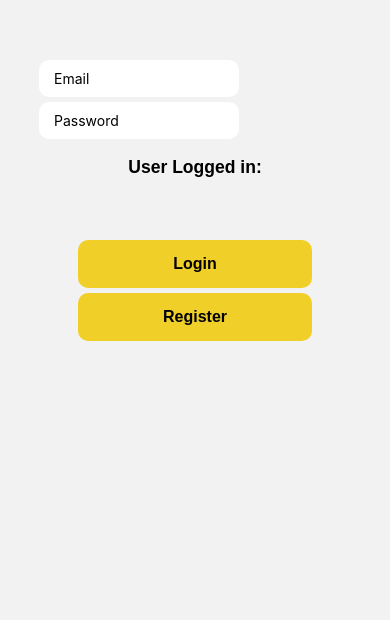
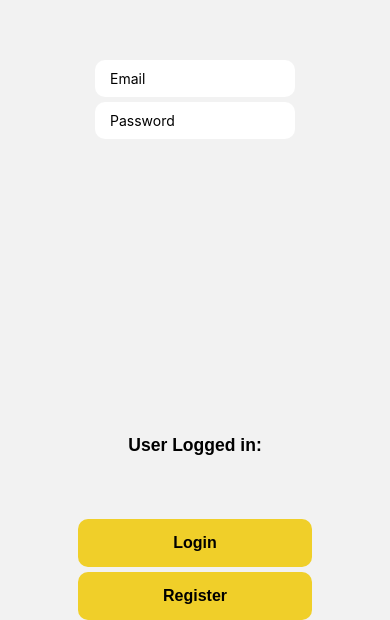
Before and after one commit to richardparle/pt-finder, a React Native app in the folder react-native-app/: screen /Login in a window 390 px wide. Shown: the part 224-844 px from the top of the page. Built offline with nearby package versions, Linux system fonts and the light colour scheme; no server answers.

Commit message:
styling added

```diff
--- a/react-native-app/src/styles/styles.js
+++ b/react-native-app/src/styles/styles.js
@@ -3,7 +3,9 @@ import { StyleSheet } from "react-native";
 const styles = StyleSheet.create({
   text: {
     fontFamily: "sans-serif",
+    fontSize: 15,
   },
+
   container: {
     flex: 1,
     justifyContent: "center",
@@ -12,7 +14,12 @@ const styles = StyleSheet.create({
     fontSize: 15,
   },
 
-  inputContainer: { width: "80%" },
+  inputContainer: {
+    width: "80%",
+    flex: 1,
+    justifyContent: "center",
+    alignItems: "center",
+  },
 
   input: {
     backgroundColor: "white",
@@ -20,7 +27,7 @@ const styles = StyleSheet.create({
     paddingVertical: 10,
     borderRadius: 10,
     marginTop: 5,
-    width: 200
+    width: 200,
   },
 
   buttonContainer: {
@@ -52,11 +59,12 @@ const styles = StyleSheet.create({
     fontSize: 16,
     fontFamily: "sans-serif",
   },
-  buttonOutlineText: { color: "white", fontWeight: "700", fontSize: 16 },
+  buttonOutlineText: {
+    color: "white",
+    fontWeight: "700",
+    fontSize: 16,
+  },
 
-  label: {
-    margin: 8,
-  },
   checkboxContainer: {
     flexDirection: "row",
     marginBottom: 20,
```
